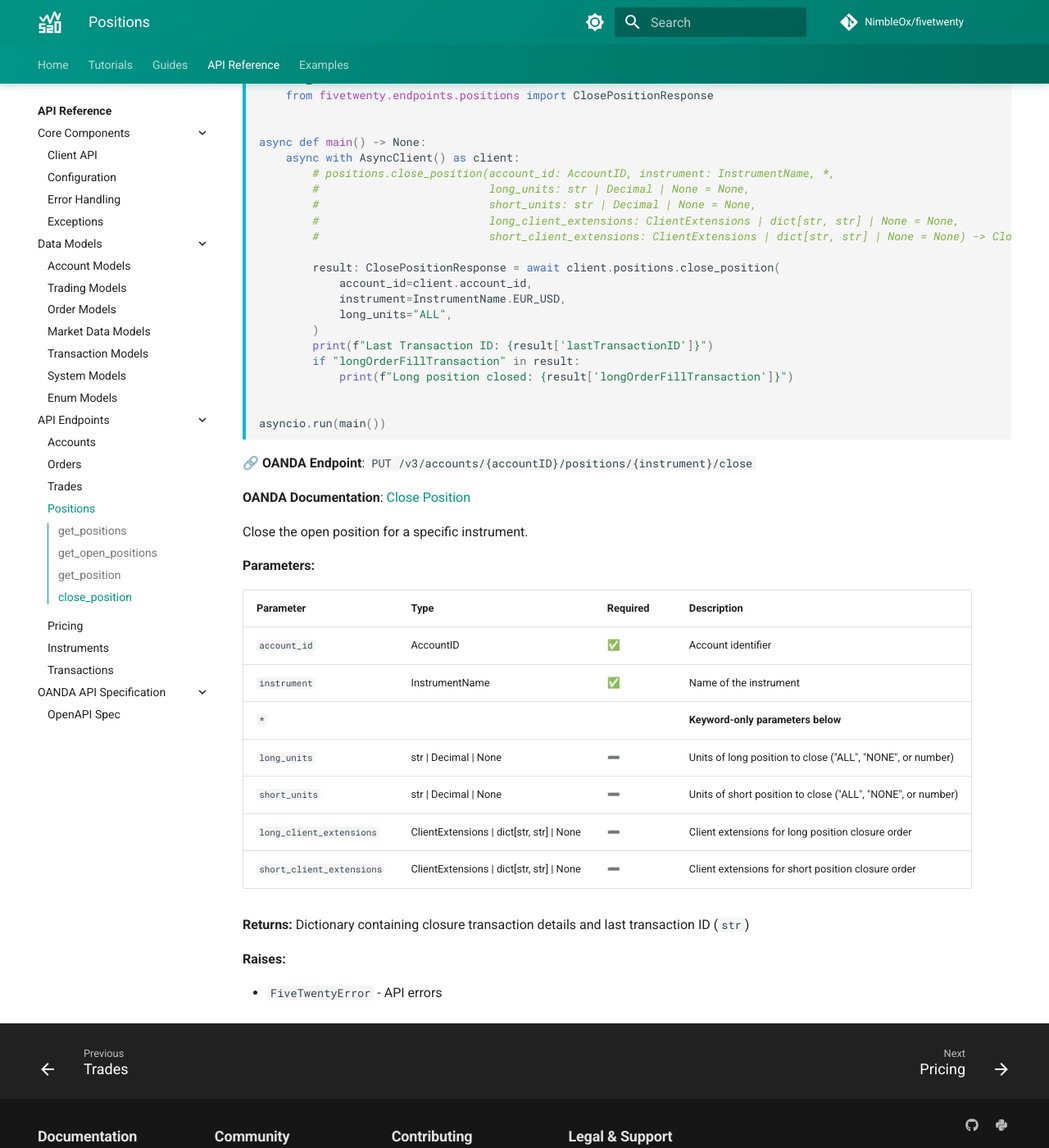
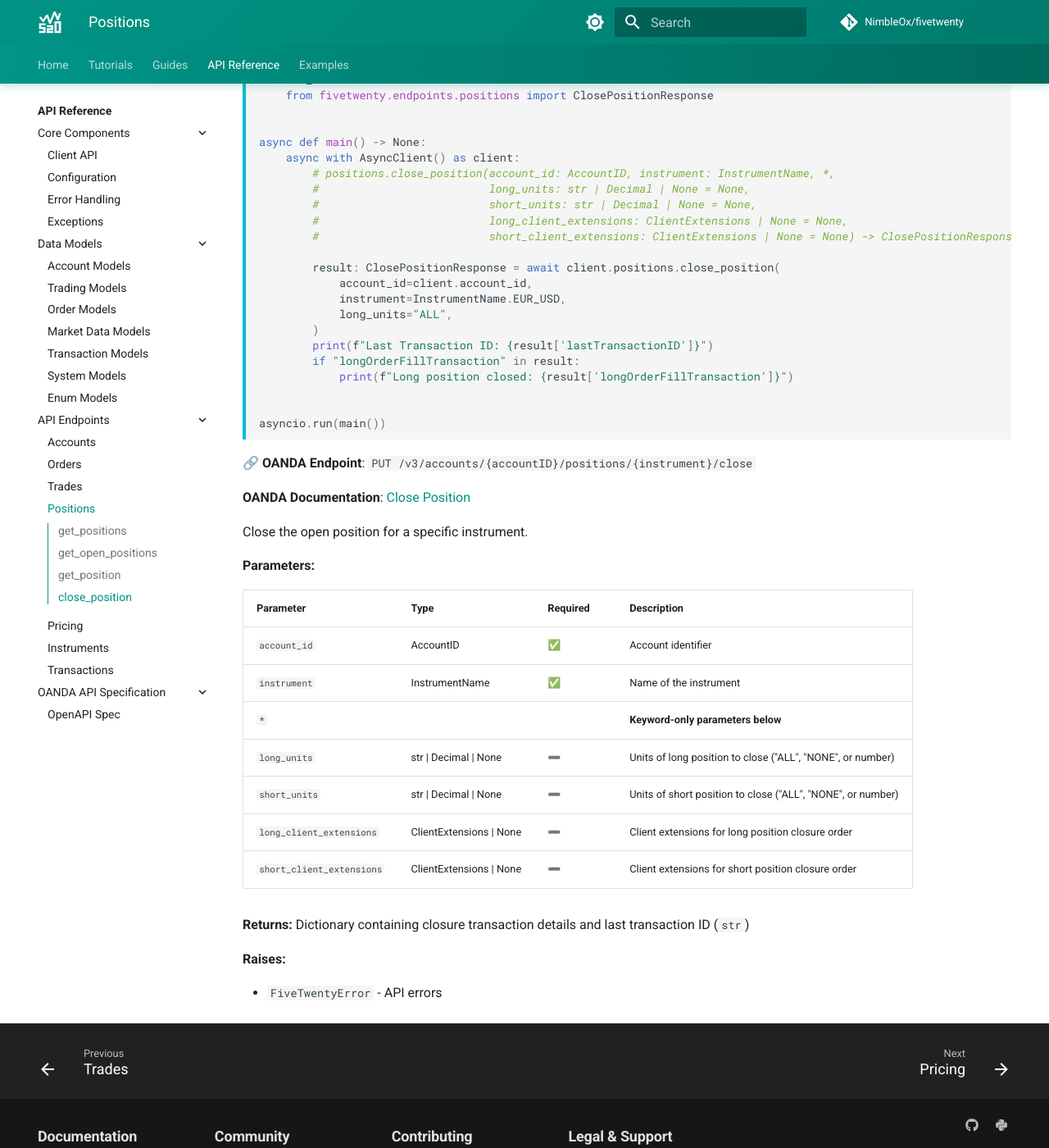
Before and after one commit to NimbleOx/fivetwenty, an MkDocs documentation site: the page built from docs/api-reference/endpoints/positions.md, in a window 1280 px wide and 1400 px high, scrolled down 3549 px. Shown: the whole window at 82% size. Built offline with MkDocs 1.6.1 and Material for MkDocs 9.7.7, drawn with Linux system fonts in a browser that asks for light colours; comment, search, counter and statistics services are not loaded.

Commit message:
Add type safety to positions and trades client_extensions parameters

```diff
--- a/docs/api-reference/endpoints/positions.md
+++ b/docs/api-reference/endpoints/positions.md
@@ -164,8 +164,8 @@
         # positions.close_position(account_id: AccountID, instrument: InstrumentName, *,
         #                          long_units: str | Decimal | None = None,
         #                          short_units: str | Decimal | None = None,
-        #                          long_client_extensions: ClientExtensions | dict[str, str] | None = None,
-        #                          short_client_extensions: ClientExtensions | dict[str, str] | None = None) -> ClosePositionResponse
+        #                          long_client_extensions: ClientExtensions | None = None,
+        #                          short_client_extensions: ClientExtensions | None = None) -> ClosePositionResponse
 
         result: ClosePositionResponse = await client.positions.close_position(
             account_id=client.account_id,
@@ -194,8 +194,8 @@
 | `*` | | | **Keyword-only parameters below** |
 | `long_units` | str \| Decimal \| None | ➖ | Units of long position to close ("ALL", "NONE", or number) |
 | `short_units` | str \| Decimal \| None | ➖ | Units of short position to close ("ALL", "NONE", or number) |
-| `long_client_extensions` | ClientExtensions \| dict[str, str] \| None | ➖ | Client extensions for long position closure order |
-| `short_client_extensions` | ClientExtensions \| dict[str, str] \| None | ➖ | Client extensions for short position closure order |
+| `long_client_extensions` | ClientExtensions \| None | ➖ | Client extensions for long position closure order |
+| `short_client_extensions` | ClientExtensions \| None | ➖ | Client extensions for short position closure order |
 
 **Returns:** Dictionary containing closure transaction details and last transaction ID (`str`)
 
```
Also changed, not shown: docs/api-reference/endpoints/trades.md (+4 -3 lines), docs/examples/scripts/trade_management.py (+4 -4 lines), 2 other files.
